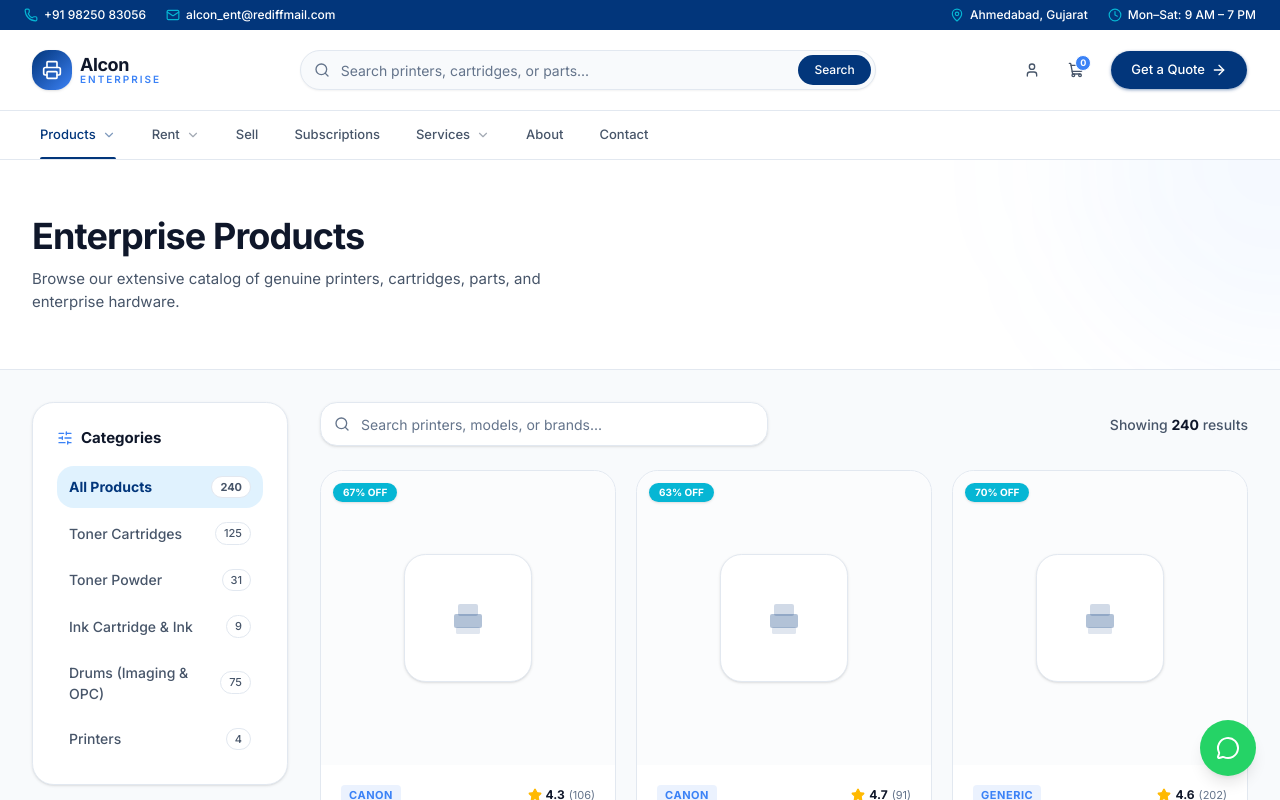
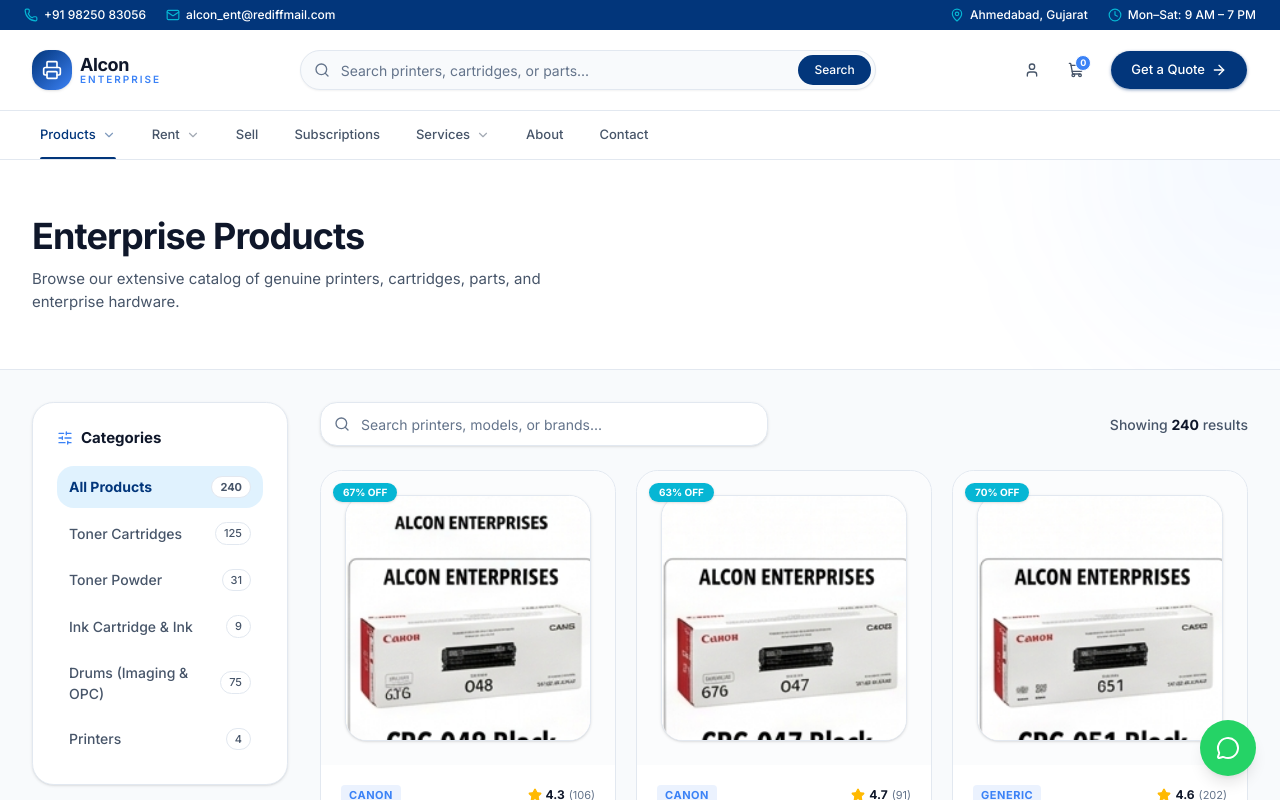
Before and after one commit to manya0601/alcon_enterprises, a Next.js app: page /buy in a window 1280 px wide. Shown: the top 800 px of the page. Built offline with nearby package versions, Linux system fonts and the light colour scheme.

Commit message:
fix: show product images on buy page

```diff
--- a/src/app/buy/page.tsx
+++ b/src/app/buy/page.tsx
@@ -1,6 +1,7 @@
 "use client";
 
 import Link from "next/link";
+import Image from "next/image";
 import { Search, SlidersHorizontal, Star, ShoppingCart, TrendingUp, CheckCircle2 } from "lucide-react";
 import { Button } from "@/components/ui/button";
 import { Input } from "@/components/ui/input";
@@ -88,12 +89,8 @@
 
                           {/* Image area */}
                           <div className="relative bg-soft-gray/50 rounded-t-2xl p-6 flex items-center justify-center aspect-square group-hover:bg-light-sky/20 transition-colors">
-                            <div className="w-24 h-24 md:w-32 md:h-32 rounded-2xl bg-white shadow-sm border border-border-gray flex items-center justify-center group-hover:scale-110 transition-transform duration-500 relative z-0">
-                              <svg viewBox="0 0 48 48" className="w-12 h-12 text-brand/30" fill="currentColor">
-                                <rect x="10" y="20" width="28" height="14" rx="2" />
-                                <rect x="14" y="10" width="20" height="12" rx="2" opacity="0.6" />
-                                <rect x="12" y="33" width="24" height="7" rx="1.5" opacity="0.4" />
-                              </svg>
+                            <div className="w-full h-full rounded-2xl bg-white shadow-sm border border-border-gray flex items-center justify-center group-hover:scale-105 transition-transform duration-500 relative z-0 overflow-hidden">
+                              <Image src={p.images[0]} alt={p.name} fill className="object-cover" unoptimized />
                             </div>
                           </div>
 
```
